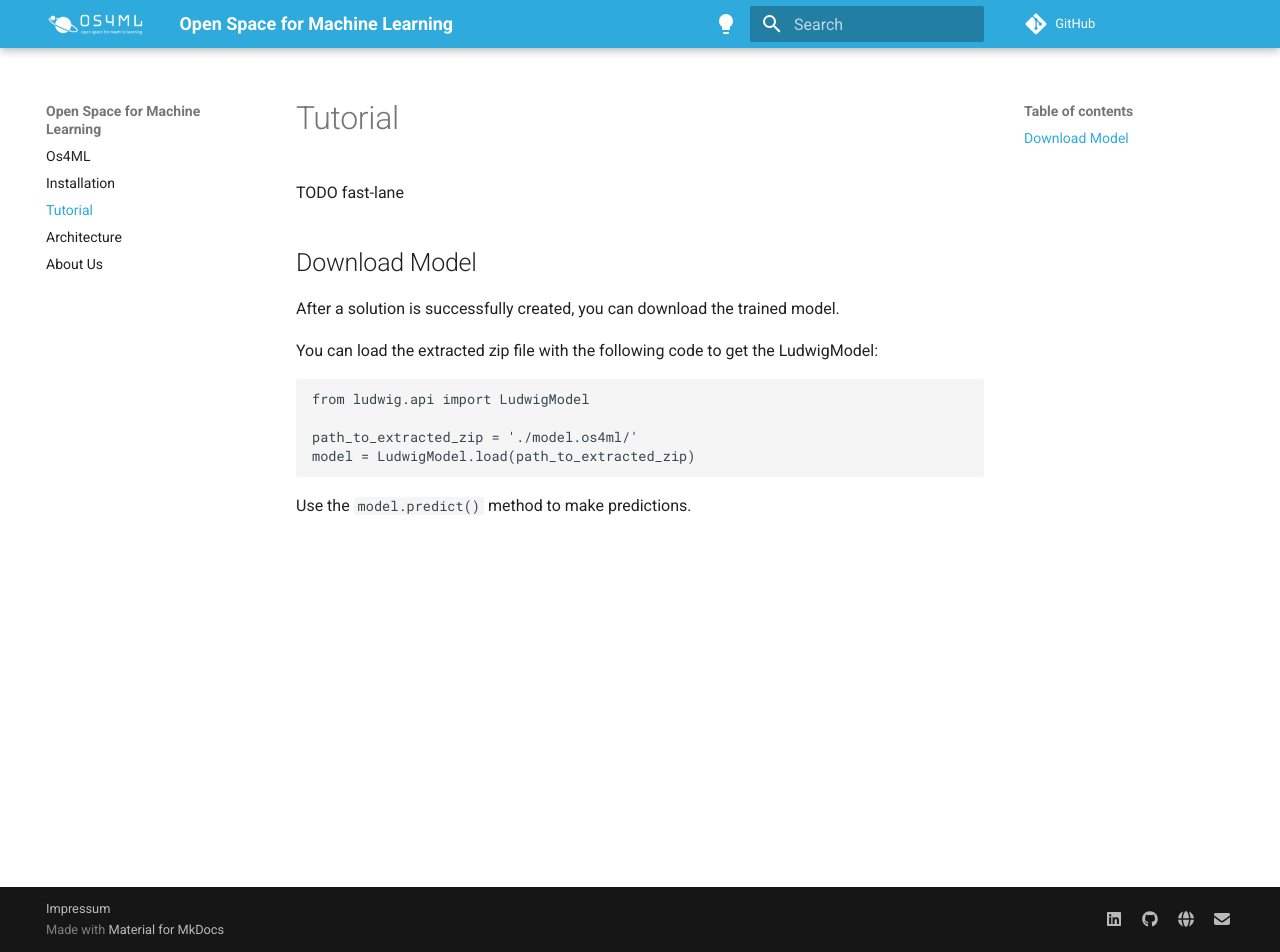
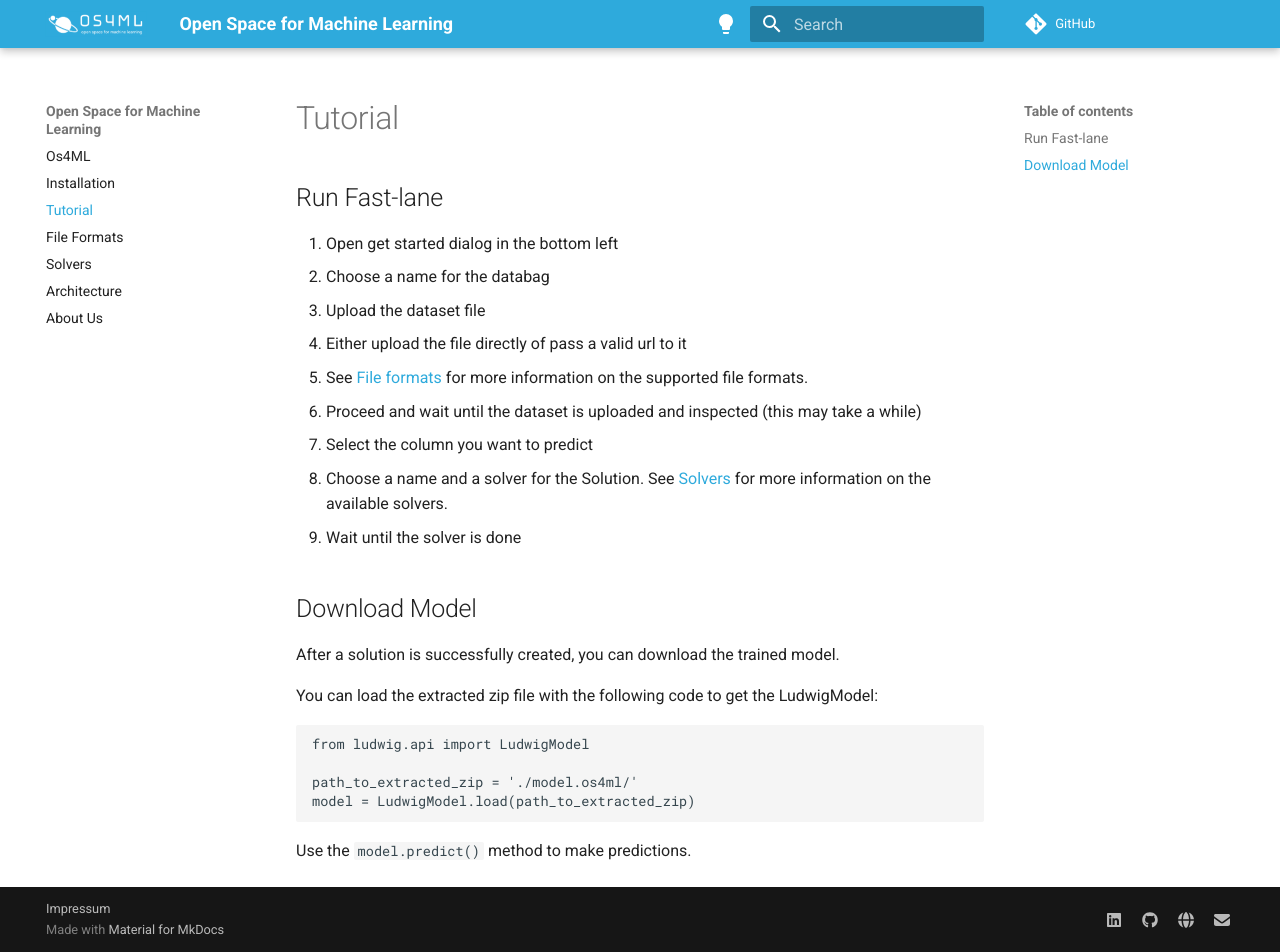
Before and after one commit to WOGRA-AG/os4ml-docs, an MkDocs documentation site: the page built from docs/tutorial.md, in a window 1280 px wide and 952 px high. Built offline with MkDocs 1.6.1 and Material for MkDocs 9.7.7, drawn with Linux system fonts in a browser that asks for light colours; comment, search, counter and statistics services are not loaded.

Commit message:
Add fast lane tutorial

````diff
--- a/docs/tutorial.md
+++ b/docs/tutorial.md
@@ -1,6 +1,17 @@
 # Tutorial
 
-TODO fast-lane
+## Run Fast-lane
+
+1. Open get started dialog in the bottom left
+2. Choose a name for the databag
+3. Upload the dataset file
+   - Either upload the file directly of pass a valid url to it
+   - See [File formats] for more information on the supported file formats.
+4. Proceed and wait until the dataset is uploaded and inspected (this may take a while)
+5. Select the column you want to predict
+6. Choose a name and a solver for the Solution. See [Solvers] for more information on the available solvers.
+7. Wait until the solver is done
+
 
 ## Download Model
 After a solution is successfully created, you can download the trained model.
@@ -15,3 +26,7 @@ model = LudwigModel.load(path_to_extracted_zip)
 ```
 
 Use the `model.predict()` method to make predictions.
+
+
+[Solvers]: solvers.md
+[File formats]: file_formats.md
--- a/mkdocs.yml
+++ b/mkdocs.yml
@@ -5,6 +5,8 @@ nav:
   - Os4ML: index.md
   - Installation: installation.md
   - Tutorial: tutorial.md
+  - File Formats: file_formats.md
+  - Solvers: solvers.md
   - Architecture: architecture.md
   - About Us: about_us.md
 theme:
````
Also changed, not shown: docs/file_formats.md (added, +44 -0 lines), docs/solvers.md (added, +13 -0 lines), docs/assets/datasets/titanic.csv (added), 2 other files.
